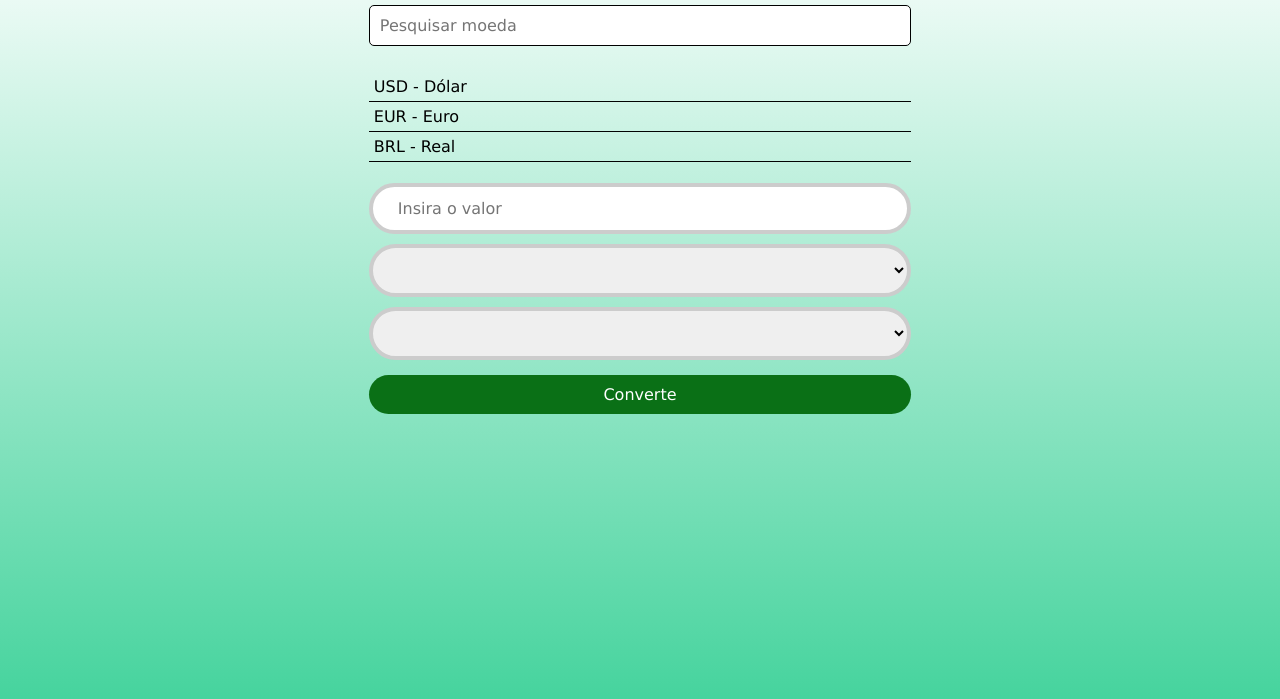
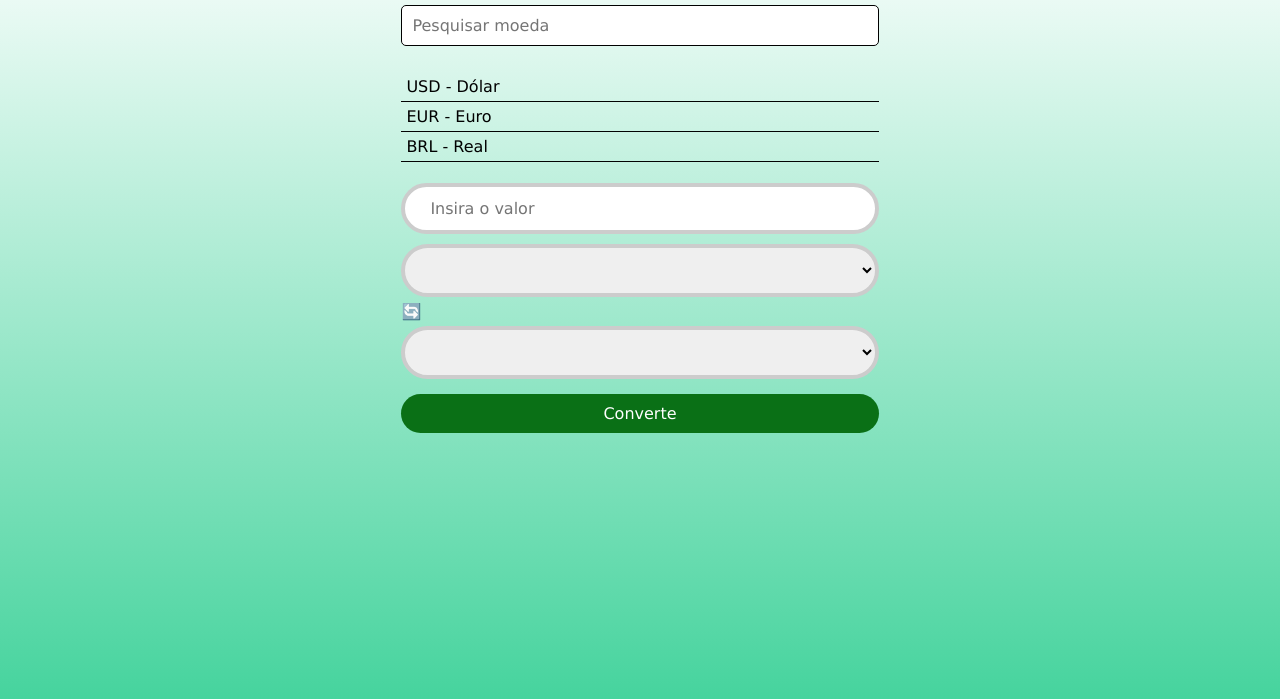
Before and after one commit to Emersonpinho/siteConversoDeMoedas, a plain HTML site: page index.html in a window 1280 px wide. Shown: the part 89-788 px from the top of the page. Drawn offline with Linux system fonts and the light colour scheme; no server answers.

Commit message:
add currency conversion separator for improved UI clarity

```diff
--- a/index.html
+++ b/index.html
@@ -19,8 +19,10 @@
 </ul>
         <input type="number" id="amount" placeholder="Insira o valor">
         <select id="fromCurrency">
-
         </select>
+            <div id="separator">
+                <span>🔄</span>
+            </div>
         <select id="toCurrency">
             <!-- Options will be populated dynamically -->
         </select>
```
